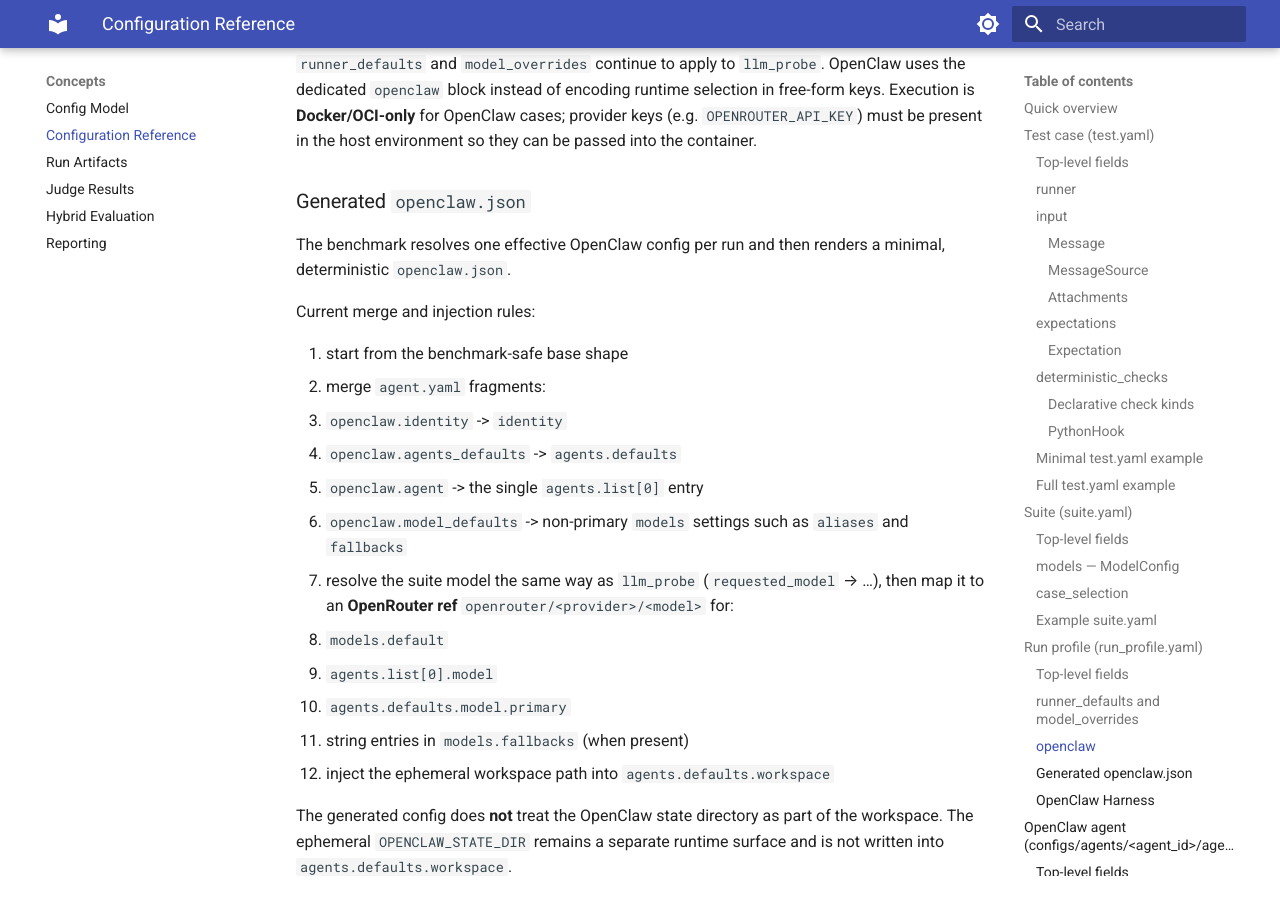
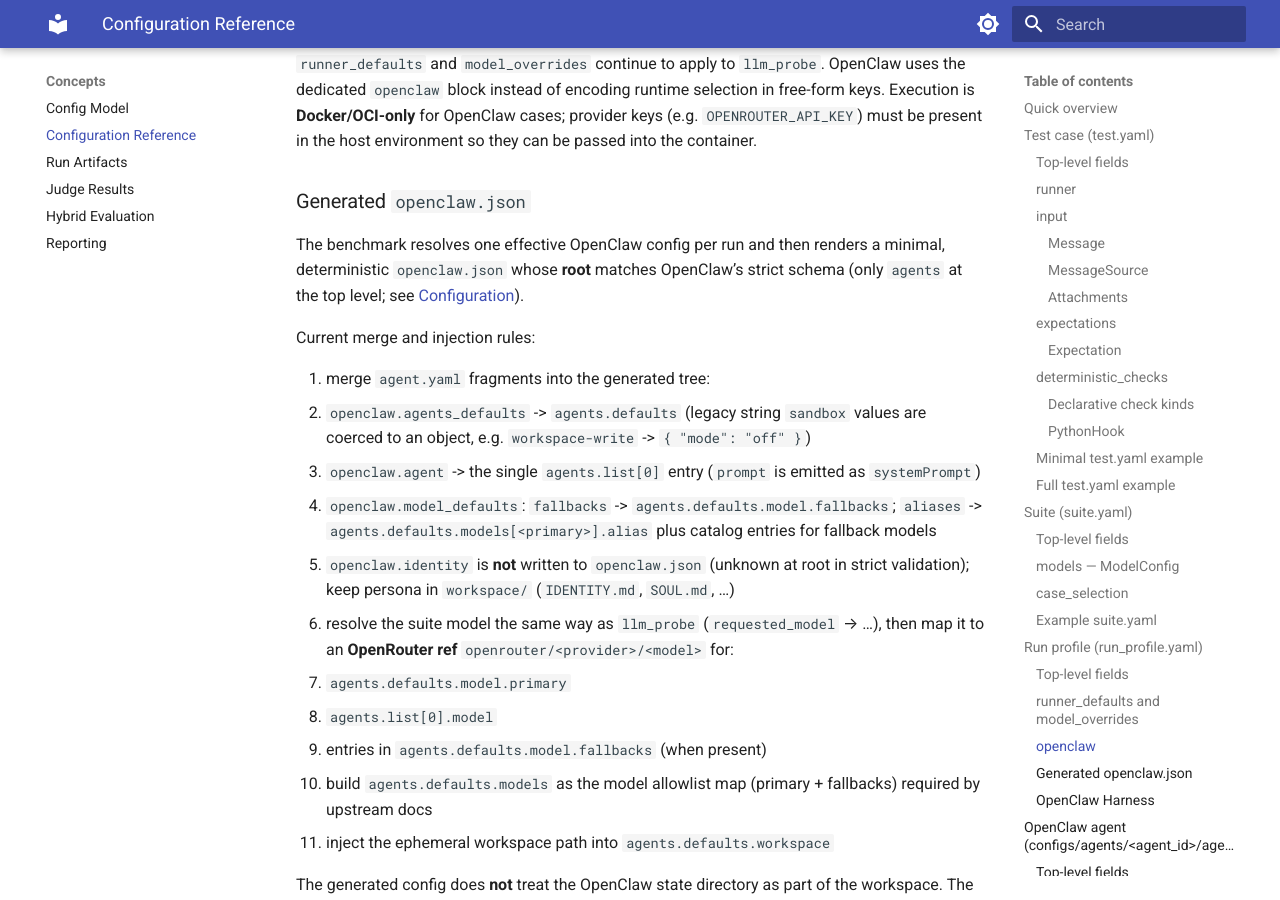
Before and after one commit to javiersgjavi/personal_agent_eval, an MkDocs documentation site: the page built from docs/configuration.md, in a window 1280 px wide and 900 px high, scrolled down 11005 px. Built offline with MkDocs 1.6.1 and Material for MkDocs 9.7.7, drawn with Linux system fonts in a browser that asks for light colours; some of the changed text lies outside the part shown.

Commit message:
fix(openclaw): align generated openclaw.json with strict upstream schema
Root payload is agents-only; move model primary/fallbacks and catalog under
agents.defaults per docs.openclaw.ai. Map agent prompt->systemPrompt; coerce
legacy string sandbox to {mode:off}. Drop root identity/models. Update tests
and configuration.md.

Made-with: Cursor

```diff
--- a/docs/configuration.md
+++ b/docs/configuration.md
@@ -357,22 +357,26 @@ the host environment so they can be passed into the container.
 ### Generated `openclaw.json`
 
 The benchmark resolves one effective OpenClaw config per run and then renders a minimal,
-deterministic `openclaw.json`.
+deterministic `openclaw.json` whose **root** matches OpenClaw’s strict schema (only `agents` at the
+top level; see [Configuration](https://docs.openclaw.ai/gateway/configuration)).
 
 Current merge and injection rules:
 
-1. start from the benchmark-safe base shape
-2. merge `agent.yaml` fragments:
-   - `openclaw.identity` -> `identity`
-   - `openclaw.agents_defaults` -> `agents.defaults`
-   - `openclaw.agent` -> the single `agents.list[0]` entry
-   - `openclaw.model_defaults` -> non-primary `models` settings such as `aliases` and `fallbacks`
-3. resolve the suite model the same way as `llm_probe` (`requested_model` → …), then map it to an
+1. merge `agent.yaml` fragments into the generated tree:
+   - `openclaw.agents_defaults` -> `agents.defaults` (legacy string `sandbox` values are coerced to
+     an object, e.g. `workspace-write` -> `{ "mode": "off" }`)
+   - `openclaw.agent` -> the single `agents.list[0]` entry (`prompt` is emitted as `systemPrompt`)
+   - `openclaw.model_defaults`: `fallbacks` -> `agents.defaults.model.fallbacks`; `aliases` ->
+     `agents.defaults.models[<primary>].alias` plus catalog entries for fallback models
+   - `openclaw.identity` is **not** written to `openclaw.json` (unknown at root in strict validation);
+     keep persona in `workspace/` (`IDENTITY.md`, `SOUL.md`, …)
+2. resolve the suite model the same way as `llm_probe` (`requested_model` → …), then map it to an
    **OpenRouter ref** `openrouter/<provider>/<model>` for:
-   - `models.default`
+   - `agents.defaults.model.primary`
    - `agents.list[0].model`
-   - `agents.defaults.model.primary`
-   - string entries in `models.fallbacks` (when present)
+   - entries in `agents.defaults.model.fallbacks` (when present)
+3. build `agents.defaults.models` as the model allowlist map (primary + fallbacks) required by
+   upstream docs
 4. inject the ephemeral workspace path into `agents.defaults.workspace`
 
 The generated config does **not** treat the OpenClaw state directory as part of the
@@ -433,7 +437,7 @@ Initial supported fragment keys:
 
 | Field | Type | Description |
 |---|---|---|
-| `identity` | mapping | Optional identity fragment |
+| `identity` | mapping | Optional; not copied into generated `openclaw.json` (strict root schema); use workspace files |
 | `agents_defaults` | mapping | Partial object merged into `agents.defaults` |
 | `agent` | mapping | Partial object used to build the single `agents.list[]` entry |
 | `model_defaults` | mapping | Optional non-primary model defaults such as `aliases` and `fallbacks` |
```
Also changed, not shown: 3 other files.
